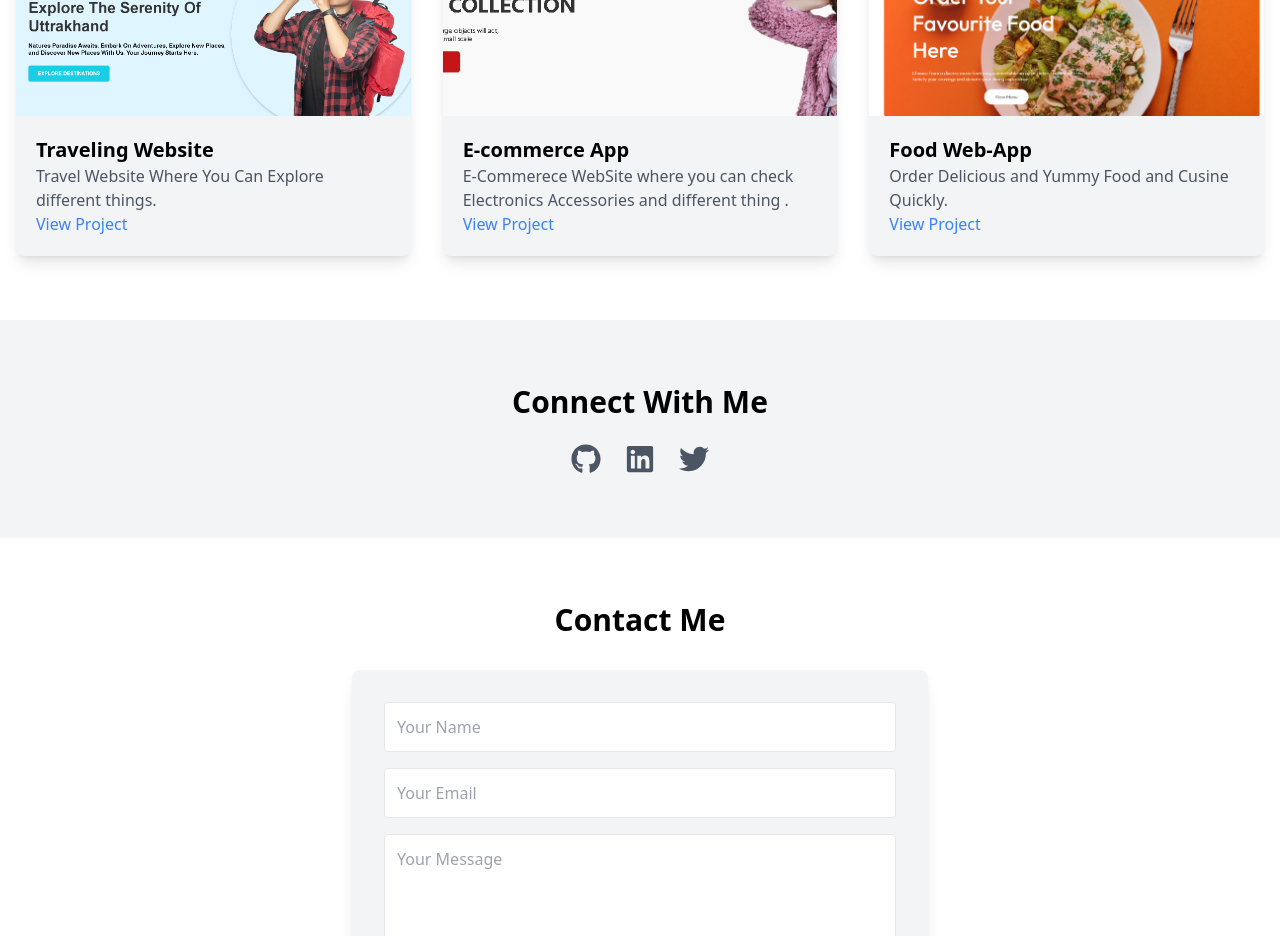
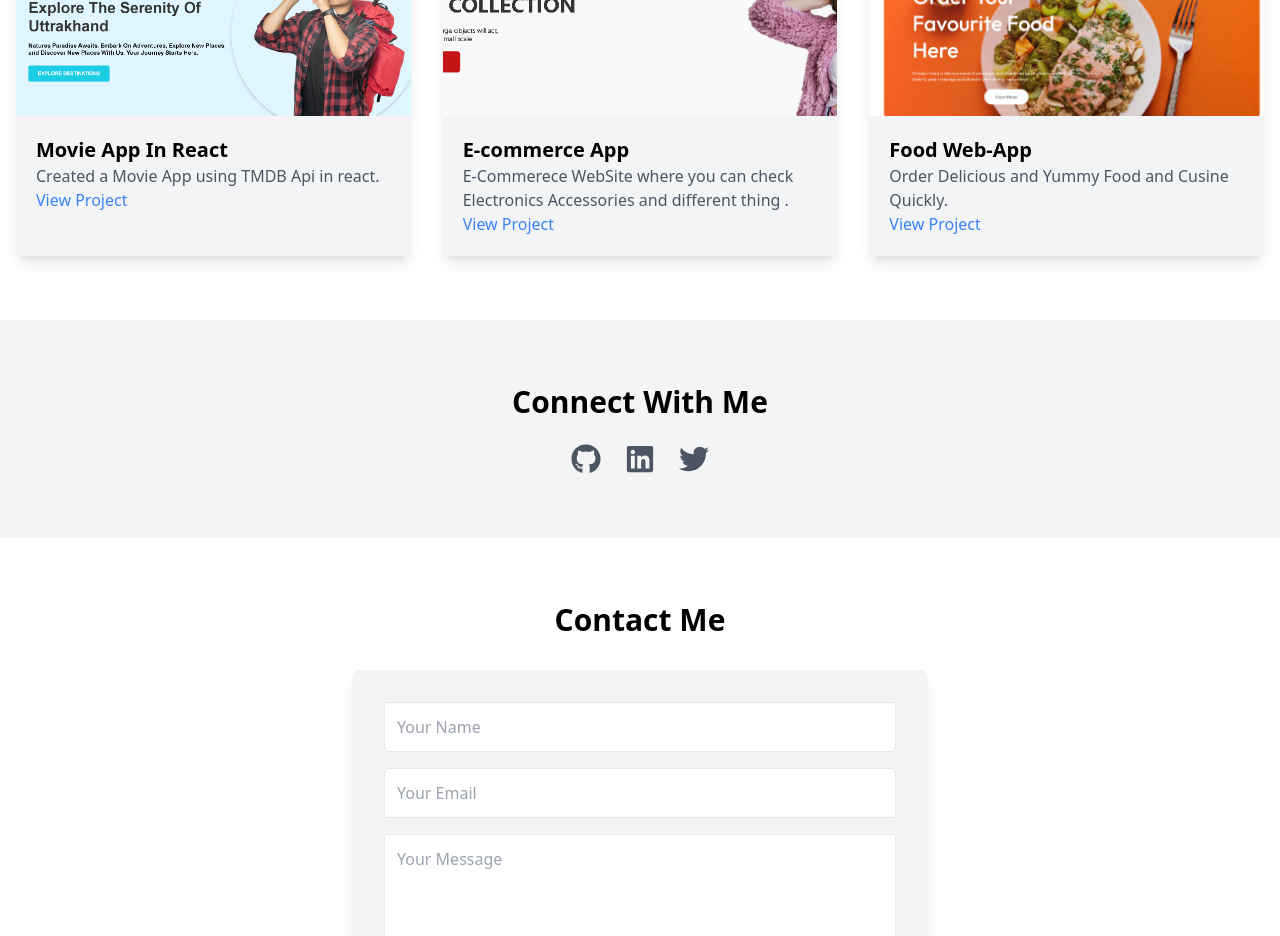
Before and after one commit to DeveloperAnurag26/MyPortfolio, a React (Vite) app: page / in a window 1280 px wide. Shown: the part 1560-2496 px from the top of the page. Built offline with nearby package versions, Linux system fonts and the light colour scheme.

Commit message:
added Projects

```diff
--- a/src/Components/Projects.jsx
+++ b/src/Components/Projects.jsx
@@ -8,10 +8,10 @@ import Food_App from "../assets/Food_App.png";
 export default function Projects() {
   const projects = [
     {
-      title: "Traveling Website",
-      desc: "Travel Website Where You Can Explore different things.",
+      title: "Movie App In React",
+      desc: "Created a Movie App using TMDB Api in react.",
       img: project2,
-      link: "https://bookanything.netlify.app/",
+      link: "https://movieapisearch.vercel.app/",
     },
     {
       title: "E-commerce App",
```
